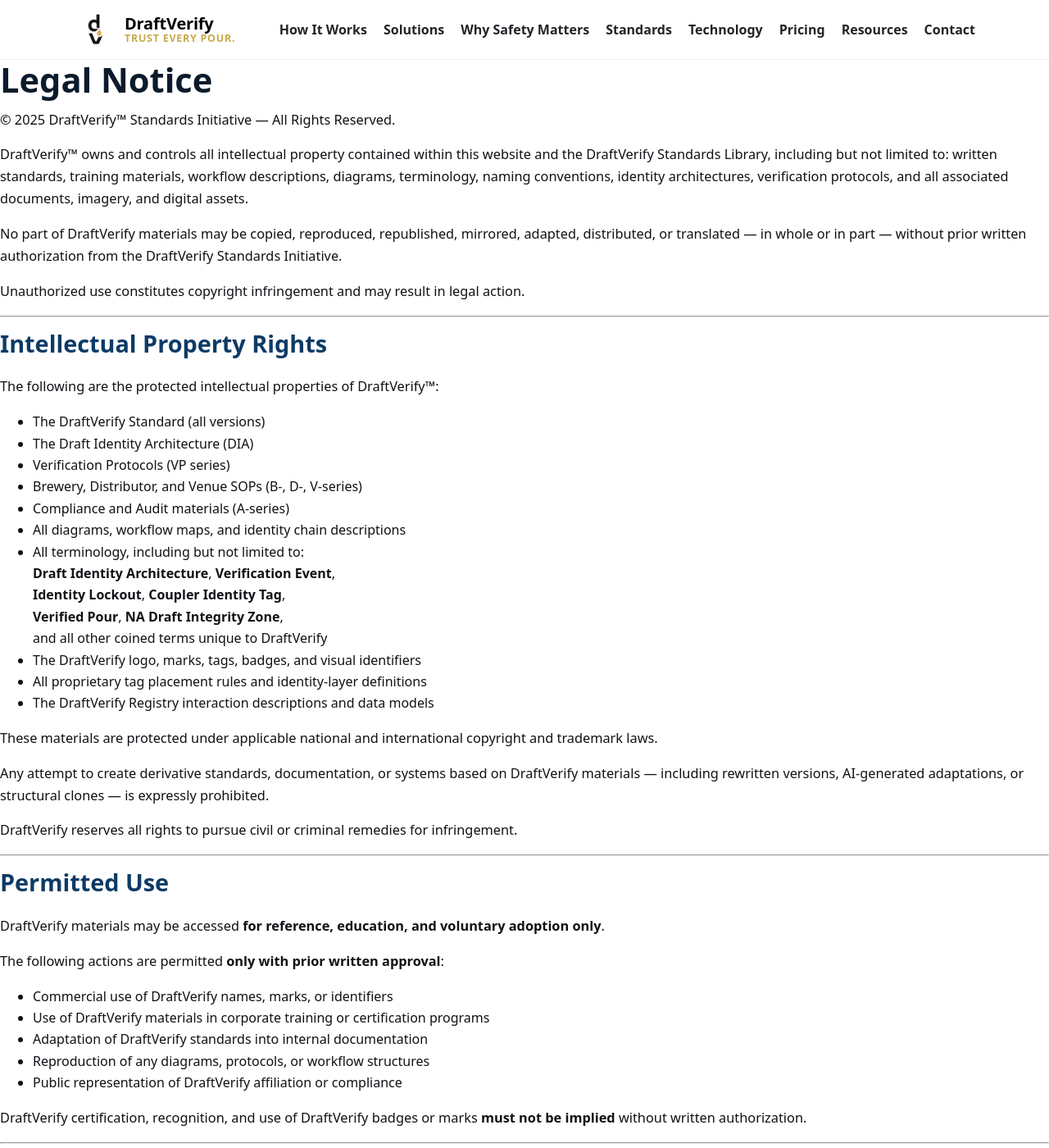
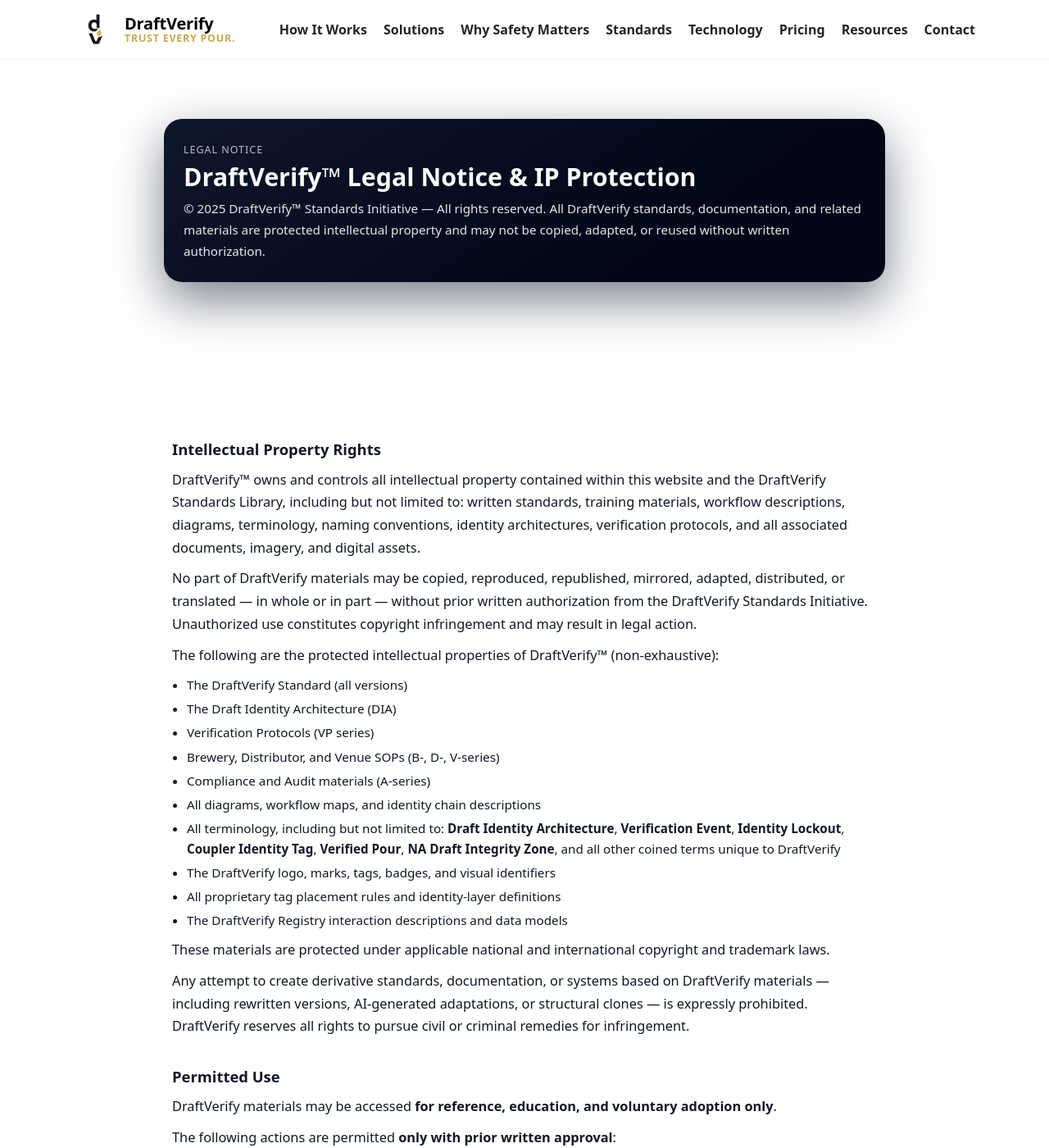
Before and after one commit to draftverify/draftverify.com, a Jekyll site: the page built from legal.md, in a window 1280 px wide and 1400 px high. Shown: the whole window at 82% size. Built offline with Jekyll 4.4.1, drawn with Linux system fonts in a browser that asks for light colours; some of the changed text lies outside the part shown.

Commit message:
Update legal.md

```diff
--- a/legal.md
+++ b/legal.md
@@ -4,106 +4,218 @@ layout: default
 permalink: /legal/
 ---
 
-# Legal Notice
-© 2025 DraftVerify™ Standards Initiative — All Rights Reserved.
+<style>
+  .legal-hero{
+    max-width:880px;
+    margin:0 auto 40px;
+    padding:28px 24px 24px;
+    border-radius:22px;
+    background:linear-gradient(145deg,#0f172a 0%,#020617 70%);
+    color:#e5e7eb;
+    box-shadow:0 22px 60px rgba(15,23,42,.55);
+  }
+  .legal-hero-eyebrow{
+    font-size:0.78rem;
+    letter-spacing:.08em;
+    text-transform:uppercase;
+    opacity:.8;
+    margin-bottom:4px;
+  }
+  .legal-hero h1{
+    margin:0 0 8px;
+    font-size:1.9rem;
+    color:#f9fafb;
+  }
+  .legal-hero p{
+    margin:0;
+    font-size:0.95rem;
+    line-height:1.7;
+    color:#e5e7eb;
+  }
+  .legal-section{
+    max-width:860px;
+    margin:0 auto 32px;
+    font-size:0.95rem;
+    color:#111827;
+  }
+  .legal-section h2{
+    font-size:1.15rem;
+    margin-bottom:8px;
+    color:#111827;
+  }
+  .legal-section p{
+    margin:0 0 10px;
+    line-height:1.7;
+  }
+  .legal-section ul{
+    margin:0 0 10px 18px;
+    padding:0;
+  }
+  .legal-section ul li{
+    margin-bottom:4px;
+  }
+  .legal-contact{
+    max-width:860px;
+    margin:8px auto 0;
+    font-size:0.93rem;
+    color:#4b5563;
+  }
+</style>
 
-DraftVerify™ owns and controls all intellectual property contained within this website and the DraftVerify Standards Library, including but not limited to: written standards, training materials, workflow descriptions, diagrams, terminology, naming conventions, identity architectures, verification protocols, and all associated documents, imagery, and digital assets.
+<section class="section">
+  <div class="container">
+    <div class="legal-hero">
+      <div class="legal-hero-eyebrow">Legal Notice</div>
+      <h1>DraftVerify™ Legal Notice &amp; IP Protection</h1>
+      <p>
+        © 2025 DraftVerify™ Standards Initiative — All rights reserved. All DraftVerify standards,
+        documentation, and related materials are protected intellectual property and may not be copied,
+        adapted, or reused without written authorization.
+      </p>
+    </div>
+  </div>
+</section>
 
-No part of DraftVerify materials may be copied, reproduced, republished, mirrored, adapted, distributed, or translated — in whole or in part — without prior written authorization from the DraftVerify Standards Initiative.
+<section class="section">
+  <div class="container">
 
-Unauthorized use constitutes copyright infringement and may result in legal action.
+    <div class="legal-section" id="ip">
+      <h2>Intellectual Property Rights</h2>
+      <p>
+        DraftVerify™ owns and controls all intellectual property contained within this website and the
+        DraftVerify Standards Library, including but not limited to: written standards, training materials,
+        workflow descriptions, diagrams, terminology, naming conventions, identity architectures,
+        verification protocols, and all associated documents, imagery, and digital assets.
+      </p>
 
----
+      <p>
+        No part of DraftVerify materials may be copied, reproduced, republished, mirrored, adapted,
+        distributed, or translated — in whole or in part — without prior written authorization from the
+        DraftVerify Standards Initiative. Unauthorized use constitutes copyright infringement and may
+        result in legal action.
+      </p>
 
-## Intellectual Property Rights
+      <p>The following are the protected intellectual properties of DraftVerify™ (non-exhaustive):</p>
+      <ul>
+        <li>The DraftVerify Standard (all versions)</li>
+        <li>The Draft Identity Architecture (DIA)</li>
+        <li>Verification Protocols (VP series)</li>
+        <li>Brewery, Distributor, and Venue SOPs (B-, D-, V-series)</li>
+        <li>Compliance and Audit materials (A-series)</li>
+        <li>All diagrams, workflow maps, and identity chain descriptions</li>
+        <li>
+          All terminology, including but not limited to:
+          <strong>Draft Identity Architecture</strong>, <strong>Verification Event</strong>,
+          <strong>Identity Lockout</strong>, <strong>Coupler Identity Tag</strong>,
+          <strong>Verified Pour</strong>, <strong>NA Draft Integrity Zone</strong>,
+          and all other coined terms unique to DraftVerify
+        </li>
+        <li>The DraftVerify logo, marks, tags, badges, and visual identifiers</li>
+        <li>All proprietary tag placement rules and identity-layer definitions</li>
+        <li>The DraftVerify Registry interaction descriptions and data models</li>
+      </ul>
 
-The following are the protected intellectual properties of DraftVerify™:
+      <p>
+        These materials are protected under applicable national and international copyright and trademark
+        laws.
+      </p>
 
-- The DraftVerify Standard (all versions)
-- The Draft Identity Architecture (DIA)
-- Verification Protocols (VP series)
-- Brewery, Distributor, and Venue SOPs (B-, D-, V-series)
-- Compliance and Audit materials (A-series)
-- All diagrams, workflow maps, and identity chain descriptions
-- All terminology, including but not limited to:
-  **Draft Identity Architecture**, **Verification Event**,
-  **Identity Lockout**, **Coupler Identity Tag**,
-  **Verified Pour**, **NA Draft Integrity Zone**,
-  and all other coined terms unique to DraftVerify
-- The DraftVerify logo, marks, tags, badges, and visual identifiers
-- All proprietary tag placement rules and identity-layer definitions
-- The DraftVerify Registry interaction descriptions and data models
+      <p>
+        Any attempt to create derivative standards, documentation, or systems based on DraftVerify
+        materials — including rewritten versions, AI-generated adaptations, or structural clones — is
+        expressly prohibited. DraftVerify reserves all rights to pursue civil or criminal remedies for
+        infringement.
+      </p>
+    </div>
 
-These materials are protected under applicable national and international copyright and trademark laws.
+    <div class="legal-section" id="permitted-use">
+      <h2>Permitted Use</h2>
+      <p>
+        DraftVerify materials may be accessed <strong>for reference, education, and voluntary adoption
+        only</strong>.
+      </p>
+      <p>The following actions are permitted <strong>only with prior written approval</strong>:</p>
+      <ul>
+        <li>Commercial use of DraftVerify names, marks, or identifiers</li>
+        <li>Use of DraftVerify materials in corporate training or certification programs</li>
+        <li>Adaptation of DraftVerify standards into internal documentation</li>
+        <li>Reproduction of any diagrams, protocols, or workflow structures</li>
+        <li>Public representation of DraftVerify affiliation or compliance</li>
+      </ul>
 
-Any attempt to create derivative standards, documentation, or systems based on DraftVerify materials — including rewritten versions, AI-generated adaptations, or structural clones — is expressly prohibited.
+      <p>
+        DraftVerify certification, recognition, and use of DraftVerify badges or marks
+        <strong>must not be implied</strong> without written authorization.
+      </p>
+    </div>
 
-DraftVerify reserves all rights to pursue civil or criminal remedies for infringement.
+    <div class="legal-section" id="disclaimer">
+      <h2>Disclaimer of Liability</h2>
+      <p>
+        DraftVerify™ is an independent standards and education initiative. DraftVerify:
+      </p>
+      <ul>
+        <li>is <strong>not</strong> a government body</li>
+        <li>is <strong>not</strong> a regulatory authority</li>
+        <li>is <strong>not</strong> an inspection or enforcement agency</li>
+        <li>does <strong>not</strong> replace any local, provincial, federal, or international law, regulation, or ordinance</li>
+      </ul>
 
----
+      <p>
+        Implementation of the DraftVerify Standard is <strong>voluntary</strong> and
+        <strong>self-guided</strong>. Breweries, distributors, venues, and technicians remain solely
+        responsible for:
+      </p>
+      <ul>
+        <li>compliance with all applicable laws and regulations</li>
+        <li>ensuring food safety and sanitation</li>
+        <li>operating draft systems safely and correctly</li>
+        <li>meeting all statutory and regulatory obligations</li>
+        <li>verifying local requirements for alcoholic and non-alcoholic beverages</li>
+      </ul>
 
-## Permitted Use
+      <p>
+        All DraftVerify materials are provided <strong>“as-is”</strong>, without warranties of any kind,
+        express or implied. DraftVerify™, its founders, contributors, and affiliates assume
+        <strong>no liability</strong> for any damages, losses, contamination events, mis-serve incidents,
+        or operational failures arising from use, misuse, or reliance upon DraftVerify documentation.
+      </p>
+    </div>
 
-DraftVerify materials may be accessed **for reference, education, and voluntary adoption only**.
+    <div class="legal-section" id="enforcement">
+      <h2>Enforcement</h2>
+      <p>
+        DraftVerify aggressively protects its intellectual property. This includes, but is not limited to:
+      </p>
+      <ul>
+        <li>DMCA takedown requests</li>
+        <li>cease-and-desist notices</li>
+        <li>removal demands to hosting providers, platforms, and publishers</li>
+        <li>civil claims for statutory damages, legal fees, and injunctive relief</li>
+      </ul>
 
-The following actions are permitted **only with prior written approval**:
+      <p>
+        If you believe DraftVerify materials are being used without authorization, please contact:
+        <br>
+        📩 <strong>legal@draftverify.com</strong>
+      </p>
+    </div>
 
-- Commercial use of DraftVerify names, marks, or identifiers
-- Use of DraftVerify materials in corporate training or certification programs
-- Adaptation of DraftVerify standards into internal documentation
-- Reproduction of any diagrams, protocols, or workflow structures
-- Public representation of DraftVerify affiliation or compliance
+    <div class="legal-section" id="contact">
+      <h2>Contact</h2>
+      <p>
+        For licensing, permissions, legal correspondence, or IP inquiries:
+      </p>
+      <p>
+        <strong>DraftVerify Standards Initiative</strong><br>
+        📧 <a href="mailto:legal@draftverify.com">legal@draftverify.com</a><br>
+        🌐 <a href="https://www.draftverify.com" target="_blank" rel="noopener">https://www.draftverify.com</a>
+      </p>
+    </div>
 
-DraftVerify certification, recognition, and use of DraftVerify badges or marks **must not be implied** without written authorization.
+    <div class="legal-contact">
+      © 2025 DraftVerify™ Standards Initiative. All rights reserved.
+    </div>
 
----
-
-## Disclaimer of Liability
-
-DraftVerify™ is an independent standards and education initiative.
-DraftVerify:
-
-- is **not** a government body
-- is **not** a regulatory authority
-- is **not** an inspection or enforcement agency
-- does **not** replace any local, provincial, federal, or international law, regulation, or ordinance
-
-Implementation of the DraftVerify Standard is **voluntary** and **self-guided**.
-Breweries, distributors, venues, and technicians remain solely responsible for:
-
-- compliance with all applicable laws
-- ensuring food safety and sanitation
-- operating draft systems safely and correctly
-- meeting all statutory and regulatory obligations
-- verifying local requirements for alcoholic and non-alcoholic beverages
-
-All DraftVerify materials are provided **“as-is”**, without warranties of any kind, express or implied.
-DraftVerify™, its founders, contributors, and affiliates assume **no liability** for any damages, losses, contamination events, mis-serve incidents, or operational failures arising from use, misuse, or reliance upon DraftVerify documentation.
-
----
-
-## Enforcement
-
-DraftVerify aggressively protects its intellectual property.
-This includes, but is not limited to:
-
-- DMCA takedown requests
-- cease-and-desist notices
-- removal demands to hosting providers, platforms, and publishers
-- civil claims for statutory damages, legal fees, and injunctive relief
-
-If you believe DraftVerify materials are being used without authorization, please contact:
-
-📩 **legal@draftverify.com**
-
----
-
-## Contact
-
-For licensing, permissions, legal correspondence, or IP inquiries:
-
-**DraftVerify Standards Initiative**
-📧 legal@draftverify.com
-🌐 https://www.draftverify.com
-
-© 2025 DraftVerify™ Standards Initiative. All rights reserved.
+  </div>
+</section>
```
